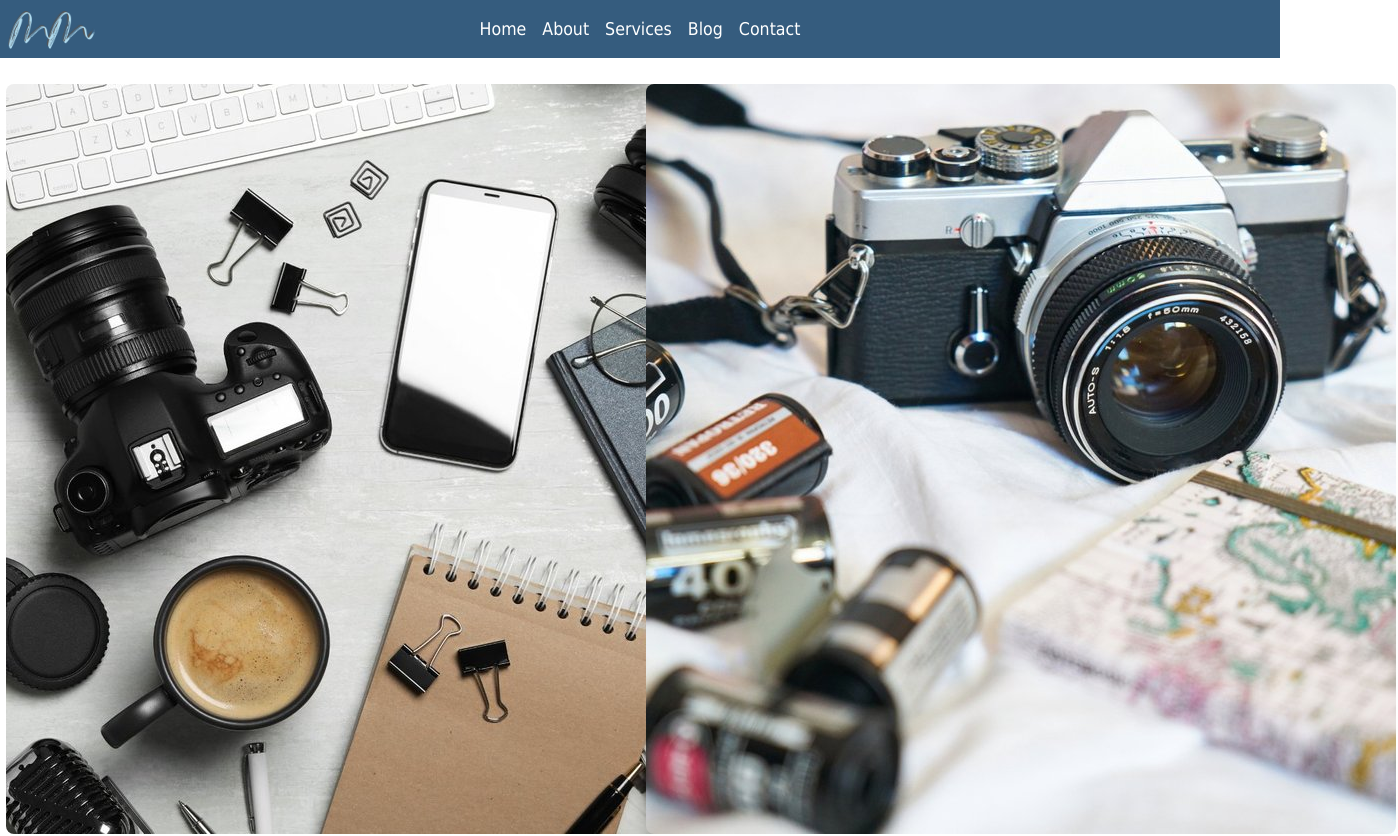
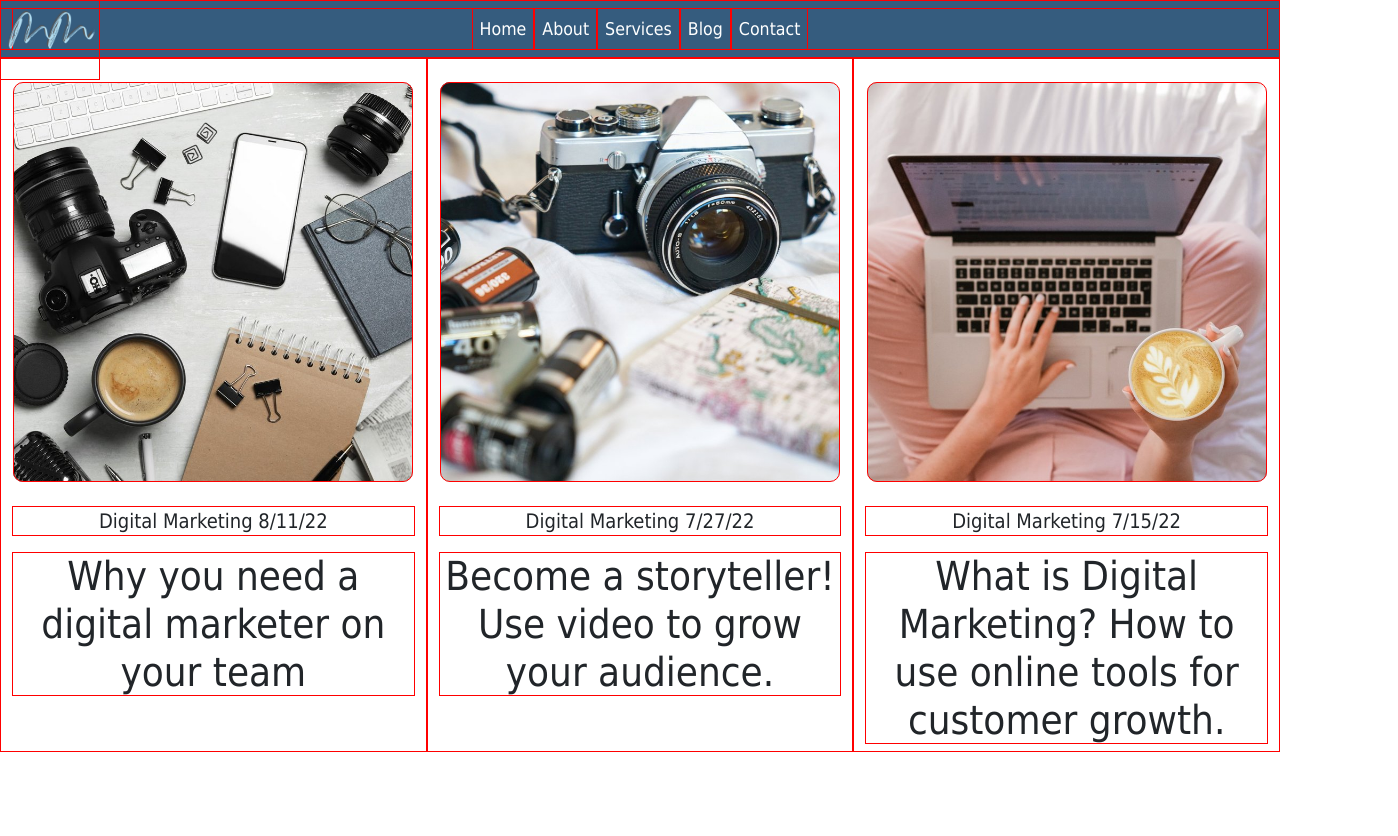
Before and after one commit to Calebmwhittaker/MADDMarketing-Solutions, a React (Create React App) app: page /blog in a window 1280 px wide. Shown: the top 836 px of the page, 1398 px wide, since content can reach past the window. After the commit the page ends 800 px from the top, so only its background shows below. Built offline with nearby package versions, Linux system fonts and the light colour scheme.

Commit message:
Centered Blog Page

```diff
--- a/src/App.css
+++ b/src/App.css
@@ -1,4 +1,8 @@
 /*all css*/
+
+html {
+  box-sizing: border-box;
+}
 
 * {
   font-family: Tahoma;
@@ -322,14 +326,16 @@ form input {
 
 /* Blog css*/
 .blog-page img {
-  padding: 2px;
   border-radius: 10px;
-  /* margin: 0 auto; */
+}
+
+.blog div {
+  margin: 0 auto;
 }
 
 /* TEST  */
 
-/* * {
+* {
   outline: 1px solid red;
   outline-offset: -1px;
-} */
+}
--- a/src/components/BlogCards.js
+++ b/src/components/BlogCards.js
@@ -2,20 +2,20 @@ import React from 'react'
 
 export default function BlogCards() {
   return (
-    <div>
-        <div className="row col-12">
-            <div className="col-12 col-lg-6 text-center px-3">
-                <img className="my-4" src="blog-photo-1.jpg" alt="Website Design"></img>
+    <div className='blog'>
+        <div className="row">
+            <div className="col col-lg-6 col-xl-4 text-center">
+                <img className="my-4" src="blog-photo-1.jpg" width="400px" alt="Website Design"></img>
                 <p>Digital Marketing 8/11/22</p>
                 <h1>Why you need a digital marketer on your team</h1>
             </div>
-            <div className="col-12 col-lg-6 text-center px-3">
-                <img className="my-4" src="blog-photo-2.jpg" alt="Social Media"></img>
+            <div className="col col-lg-6 col-xl-4 text-center">
+                <img className="my-4" src="blog-photo-2.jpg" width="400px" alt="Social Media"></img>
                 <p>Digital Marketing 7/27/22</p>
                 <h1>Become a storyteller! Use video to grow your audience.</h1>
             </div>
-            <div className="col-12 text-center">
-                <img className="my-4" src="blog-photo-3.jpg" alt="Social Media"></img>
+            <div className="col col-lg-6 col-xl-4 text-center">
+                <img className="my-4" src="blog-photo-3.jpg" width="400px" alt="Social Media"></img>
                 <p>Digital Marketing 7/15/22</p>
                 <h1>What is Digital Marketing? How to use online tools for customer growth.</h1>
             </div>
--- a/src/components/Grid.js
+++ b/src/components/Grid.js
@@ -3,7 +3,7 @@ import React from 'react'
 export default function Grid() {
   return (
     <div className='services'>
-        <div className="row col-12 mr-2">
+        <div className="row">
           <div className="col col-lg-6 col-xl-3">
             <img className="my-4" width="300px" src="computer_image.png" alt="Website Design"></img>
             <p>Website Design</p>
```
Lines whose indentation alone changed are shown as unchanged.
